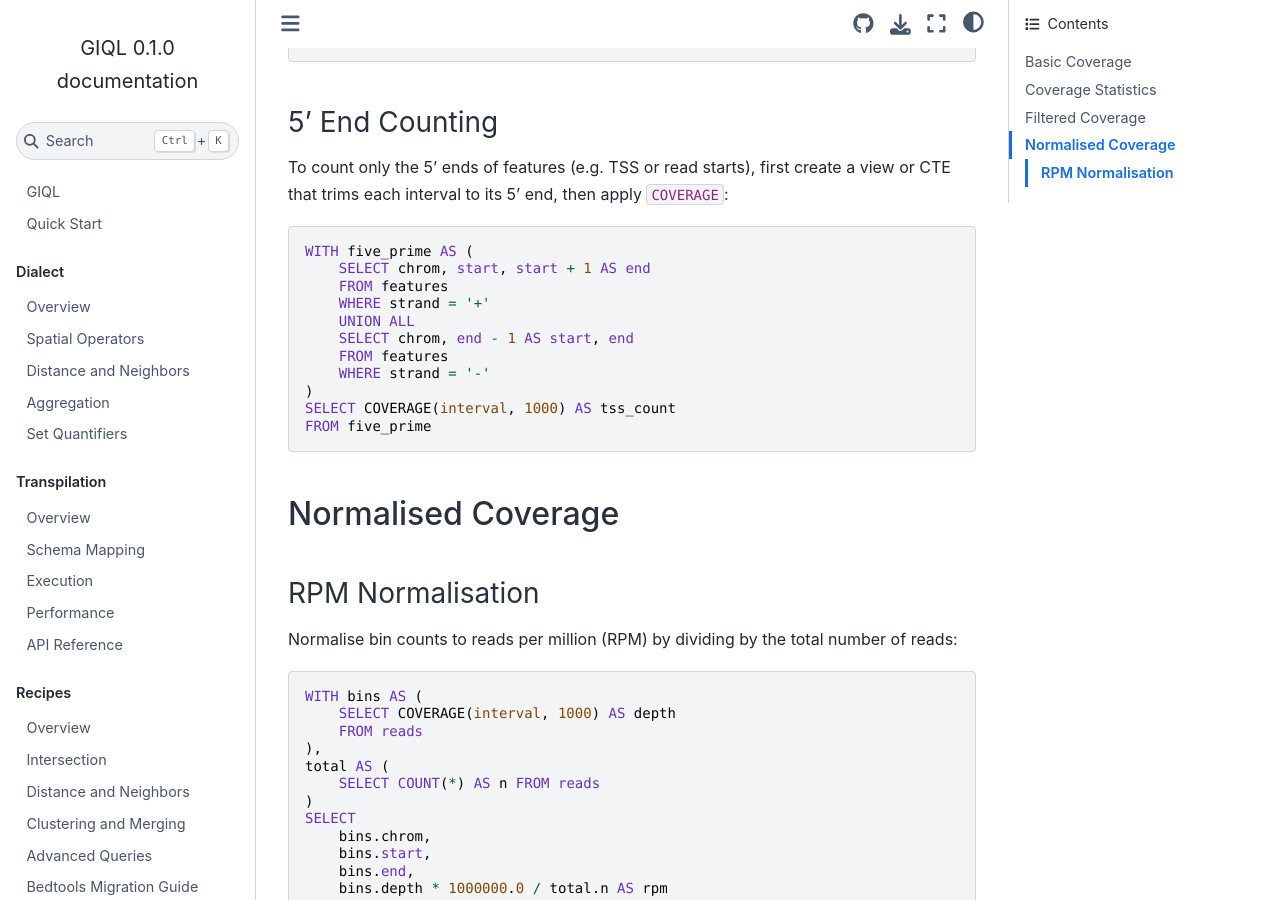
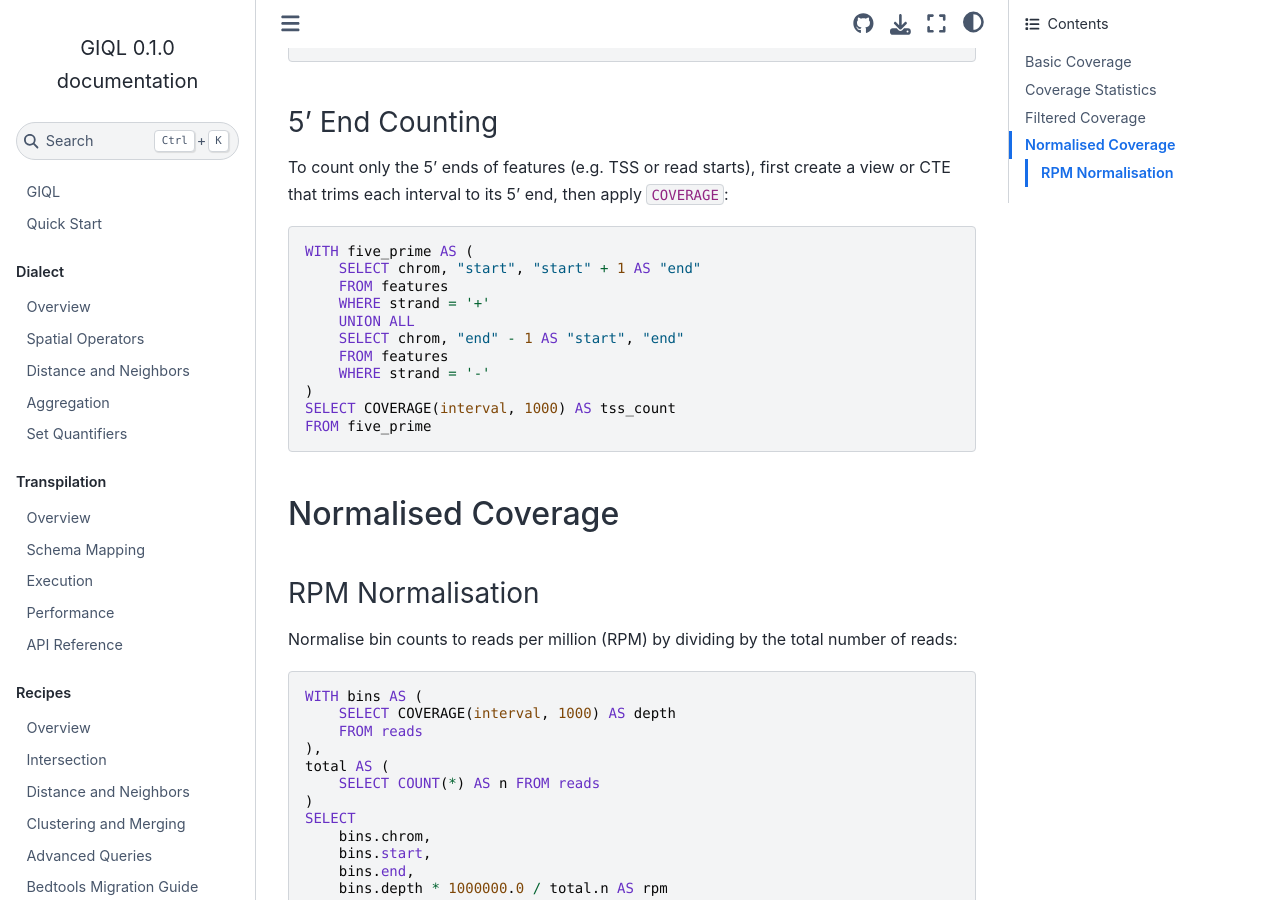
Before and after one commit to abdenlab/giql, a Sphinx documentation site: the page built from docs/recipes/coverage.rst, in a window 1280 px wide and 900 px high, scrolled down 2697 px. Built offline with Sphinx 7.4.7 and the Sphinx Book theme 1.1.4, drawn with Linux system fonts in a browser that asks for light colours.

```diff
--- a/docs/recipes/coverage.rst
+++ b/docs/recipes/coverage.rst
@@ -136,11 +136,11 @@ create a view or CTE that trims each interval to its 5' end, then apply
 .. code-block:: sql
 
    WITH five_prime AS (
-       SELECT chrom, start, start + 1 AS end
+       SELECT chrom, "start", "start" + 1 AS "end"
        FROM features
        WHERE strand = '+'
        UNION ALL
-       SELECT chrom, end - 1 AS start, end
+       SELECT chrom, "end" - 1 AS "start", "end"
        FROM features
        WHERE strand = '-'
    )
```
